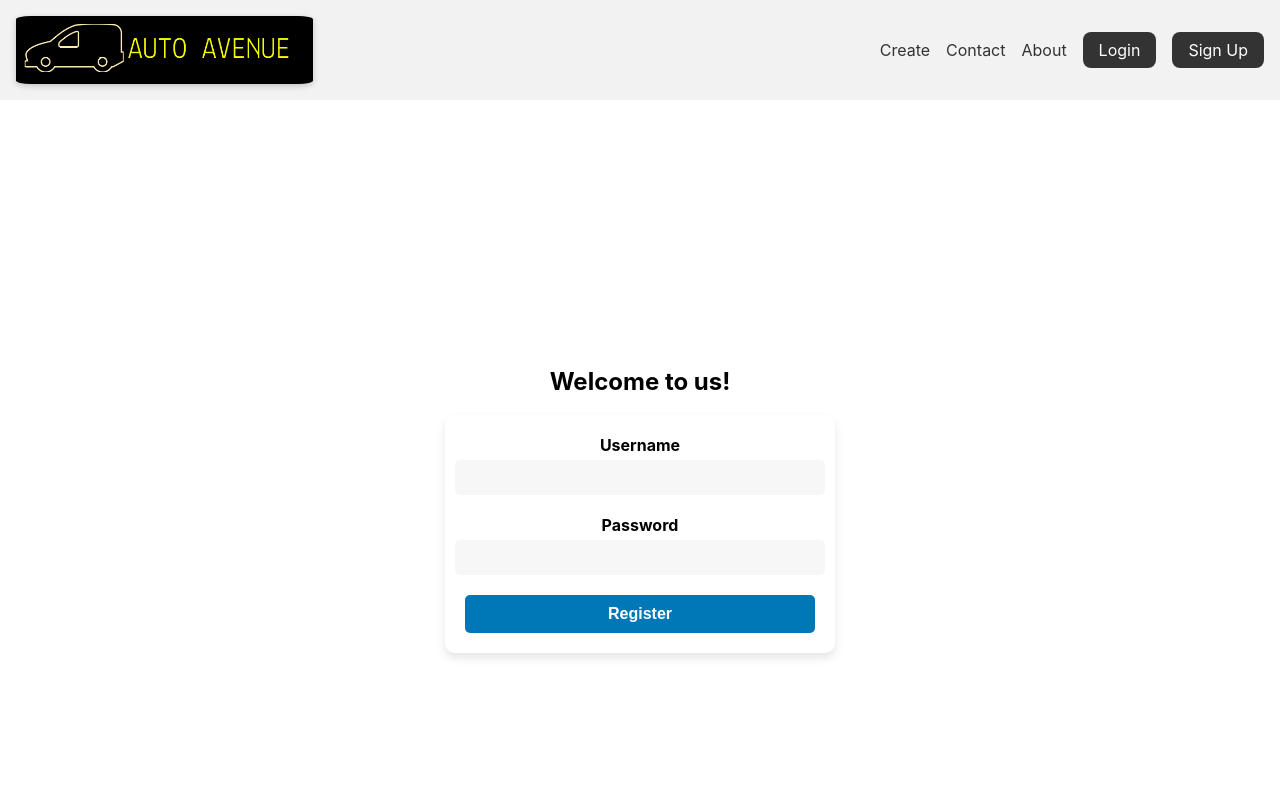
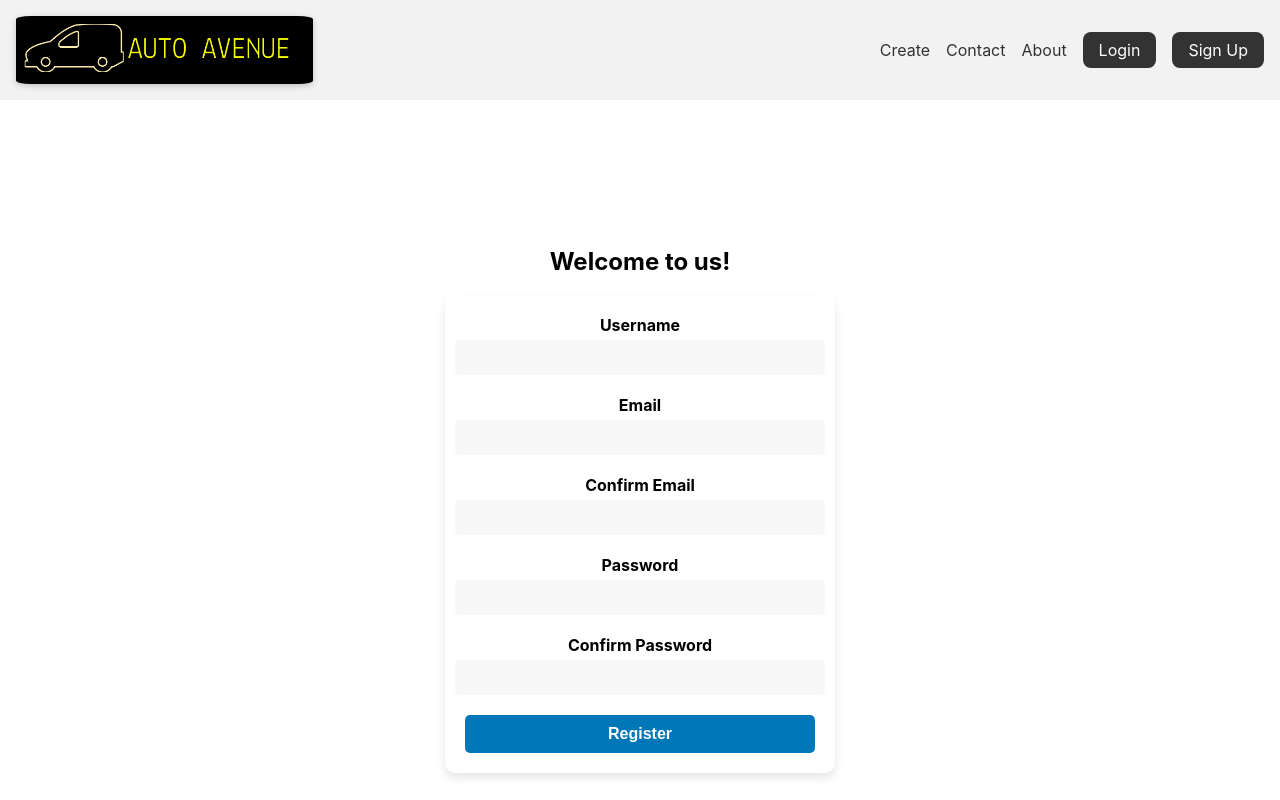
Before and after one commit to lojb/auto-avenue-frontend, a React (Create React App) app in the folder frontend/: page /register in a window 1280 px wide. Shown: the top 800 px of the page. Built offline with nearby package versions, Linux system fonts and the light colour scheme.

Commit message:
Implement basic Register page

```diff
--- a/frontend/src/pages/Register.jsx
+++ b/frontend/src/pages/Register.jsx
@@ -1,22 +1,98 @@
-import React from "react";
+import React, {useState} from "react";
 
 const Register = () => {
-    return (
-        <div className="form-container">
+    const [username, setUsername] = useState("");
+    const [email, setEmail] = useState("");
+    const [emailConfirm, setEmailConfirm] = useState("");
+    const [password, setPassword] = useState("");
+    const [passwordConfirm, setPasswordConfirm] = useState("");
+    const [role, setRole] = useState(1);
+
+    const handleSubmit = () => {
+        const formData = {
+            username, email, password, role
+        };
+
+
+        if (email === emailConfirm && password === passwordConfirm && username !== "" && email !== "" && password !== "") {
+            console.log("submit")
+            fetch("http://localhost:8080/users", {
+                method: "POST", headers: {
+                    "Content-Type": "application/json",
+                }, body: JSON.stringify(formData),
+            })
+                .then((response) => response.json())
+                .then((data) => {
+                    console.log(data);
+                })
+                .catch((error) => {
+                    console.error(error);
+                });
+            setUsername("");
+            setEmail("");
+            setEmailConfirm("");
+            setPassword("");
+            setPasswordConfirm("");
+        }
+
+    };
+
+    return (<div className="form-container">
             <h2>Welcome to us!</h2>
             <form className="login-register-form">
                 <div className="form-input">
                     <label htmlFor="username">Username</label>
-          <input type="text" id="username" />
+                    <input
+                        type="text"
+                        id="model"
+                        value={username}
+                        onChange={(e) => setUsername(e.target.value)}
+                        required
+                    />
+                </div>
+                <div className="form-input">
+                    <label htmlFor="email">Email</label>
+                    <input type="text"
+                           id="email"
+                           value={email}
+                           onChange={(e) => setEmail(e.target.value)}
+                           required
+                    />
+                </div>
+                <div className="form-input">
+                    <label htmlFor="confirm-email">Confirm Email</label>
+                    <input type="text"
+                           id="email"
+                           value={emailConfirm}
+                           onChange={(e) => setEmailConfirm(e.target.value)}
+                           required
+                    />
                 </div>
                 <div className="form-input">
                     <label htmlFor="password">Password</label>
-          <input type="password" id="password" />
+                    <input type="password"
+                           id="password"
+                           value={password}
+                           onChange={(e) => setPassword(e.target.value)}
+                           required
+                    />
                 </div>
-        <button className="login-btn">Register</button>
+                <div className="form-input">
+                    <label htmlFor="confirm-password">Confirm Password</label>
+                    <input type="password"
+                           id="password"
+                           value={passwordConfirm}
+                           onChange={(e) => setPasswordConfirm(e.target.value)}
+                           required
+                    />
+                </div>
+                <button className="login-btn"
+                        //disabled={!(email === emailConfirm && password === passwordConfirm && username !== "" && email !== "" && password !== "")}
+                        onClick={handleSubmit}
+                >Register
+                </button>
             </form>
-      </div>
-    )
+        </div>)
 }
 
 export default Register
```
Lines whose indentation alone changed are shown as unchanged.
